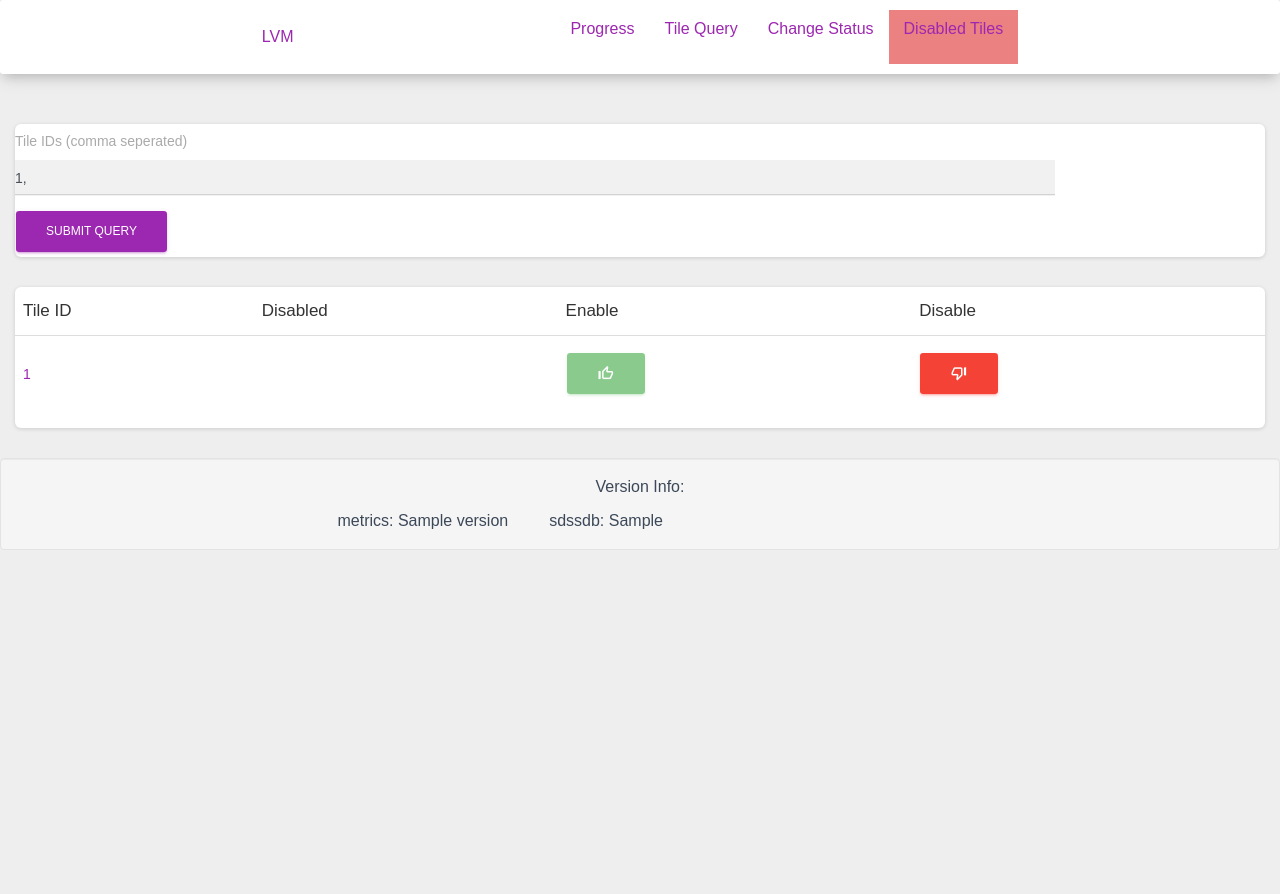
After one commit to sdss/viki, a Python web app: template python/viki/templates/disabled.html in a window 1280 px wide. The commit adds this page. Run offline with Jinja, Linux system fonts and the light colour scheme; the template is opened without the code that fills it: most values are stand-ins (such as "Sample title", 1, 10 or a date in 2020); some libraries are stand-ins or nearby versions.

Commit message:
add enable/disable tiles page

```diff
--- a/python/viki/app.py
+++ b/python/viki/app.py
@@ -55,6 +55,7 @@ from viki.controllers.tileDetail import tileDetail_page
 from viki.controllers.tileQuery import tileQuery_page
 from viki.controllers.progress import progress_page
 from viki.controllers.changeStatus import changeStatus_page
+from viki.controllers.disable import disable_page
 
 app.register_blueprint(index_page)
 app.register_blueprint(localSource)
@@ -63,6 +64,7 @@ app.register_blueprint(tileDetail_page)
 app.register_blueprint(tileQuery_page)
 app.register_blueprint(progress_page)
 app.register_blueprint(changeStatus_page)
+app.register_blueprint(disable_page)
 
 @app.errorhandler(404)
 async def page_not_found(e):
--- a/python/viki/controllers/changeStatus.py
+++ b/python/viki/controllers/changeStatus.py
@@ -30,7 +30,7 @@ async def changeStatus():
                     else:
                         tile_ids = [int(t_text)]
                 except:
-                    errors.append("invalid design input")
+                    errors.append("invalid tile id input")
                     tile_ids = list()
         if "exp_no" in request.args:
             e_text = request.args["exp_no"]
@@ -41,7 +41,7 @@ async def changeStatus():
                     else:
                         exp_nos = [int(e_text)]
                 except:
-                    errors.append("invalid design input")
+                    errors.append("invalid exp no input")
                     exp_nos = list()
 
     stat = await wrapBlocking(tileStatus, tile_ids=tile_ids,
--- /dev/null
+++ b/python/viki/templates/disabled.html
@@ -0,0 +1,161 @@
+<!DOCTYPE html>
+{% extends "layout.html" %}
+{% set active_page = "disabled" %}
+
+{% block head %}
+  <meta name="robots" content="noindex" />
+  <meta content="text/html; charset=UTF-8" http-equiv="content-type"/>
+  <title>Change Status</title>
+  <meta http-equiv="refresh" CONTENT="600"/>
+
+<style>
+  * {
+    box-sizing: border-box;
+  }
+
+  body {
+    font: 16px Arial;
+  }
+
+  /*the container must be positioned relative:*/
+  .autocomplete {
+    position: relative;
+    display: inline-block;
+  }
+
+  input {
+    border: 1px solid transparent;
+    background-color: #f1f1f1;
+    padding: 10px;
+    font-size: 16px;
+  }
+
+  input[type=text] {
+    background-color: #f1f1f1;
+    width: 100%;
+  }
+
+  input[type=submit] {
+    background-color: DodgerBlue;
+    color: #fff;
+    cursor: pointer;
+  }
+
+  .autocomplete-items {
+    position: absolute;
+    border: 1px solid #d4d4d4;
+    border-bottom: none;
+    border-top: none;
+    z-index: 99;
+    /*position the autocomplete items to be the same width as the container:*/
+    top: 100%;
+    left: 0;
+    right: 0;
+  }
+
+  .autocomplete-items div {
+    padding: 10px;
+    cursor: pointer;
+    background-color: #fff;
+    border-bottom: 1px solid #d4d4d4;
+  }
+
+  /*when hovering an item:*/
+  .autocomplete-items div:hover {
+    background-color: #e9e9e9;
+  }
+
+  /*when navigating through the items using the arrow keys:*/
+  .autocomplete-active {
+    background-color: DodgerBlue !important;
+    color: #ffffff;
+  }
+</style>
+
+{% endblock head %}
+
+{% block body %}
+
+<div class="card">
+<form autocomplete="off" action="/disabled.html">
+  <div class="form-row">
+    <div class="form-group col-md-10">
+      <label for="tiles">Tile IDs (comma seperated)</label>
+      <input id="tiles" name="tiles" type="text" class="form-control" {% if tile_ids|length > 0 %} value="{% for t in tile_ids %}{{t}}, {% endfor %}"{% endif %}>
+    </div>
+  </div>
+  <button type="submit" class="btn btn-primary">Submit Query</button>
+</form>
+</div>
+
+
+<div class="card card-nav-tabs">
+  <table class="table">
+    <thead>
+      <tr>
+        <th>Tile ID</th>
+        <th>Disabled</th>
+        <th>Enable</th>
+        <th>Disable</th>
+      </tr>
+    </thead>
+    <tbody>
+      {% for tile in tiles %}
+        <tr>
+          <td><a href="tileDetail.html?tile_id={{tile.tile_id}}">{{tile.tile_id}}</a></td>
+          <td id="{{tile.tile_id}}-disabled" {% if tile.disabled %}style="color:red"{% endif %}>{{tile.disabled}}</td>
+          <td>
+            <button type="button" title="enable" class="btn btn-success"
+            onclick="disableTile({{tile.tile_id}}, false)"
+            id="{{tile.tile_id}}-enable-button"
+            {% if not tile.disabled %} disabled {% endif %}>
+              <i class="material-icons">thumb_up_off_alt</i>
+          </button>
+          </td>
+          <td>
+            <button type="button" title="disable" class="btn btn-danger"
+            onclick="disableTile({{tile.tile_id}}, true)"
+            id="{{tile.tile_id}}-disable-button"
+            {% if tile.disabled %} disabled {% endif %}>
+              <i class="material-icons">thumb_down_off_alt</i>
+          </button>
+          </td>
+        </tr>
+      {% endfor %}
+    </tbody>
+  </table>
+</div>
+
+<script>
+  function disableTile(tile_id, disable){
+    let args = "?tile_id=" + tile_id;
+    args += "&disable=" + disable;
+    $.getJSON('/disableTile/' + args, function (status) {
+      if (status == "failed"){
+        alert("Something went wrong!")
+      }
+      else{
+        let enableBtnName = tile_id + "-enable-button";
+        let enableButton = document.getElementById(enableBtnName);
+        let disableBtnName = tile_id + "-disable-button";
+        let disableButton = document.getElementById(disableBtnName);
+        let divName = tile_id + "-" + 'disabled';
+        let statusText = document.getElementById(divName);
+        if (status == "disabled"){
+          statusText.innerText = "true";
+          statusText.style.color = "red";
+          enableButton.disabled = false;
+          disableButton.disabled = true;
+        }
+        else{
+          statusText.innerText = "false";
+          statusText.style.color = "black";
+          enableButton.disabled = true;
+          disableButton.disabled = false;
+        }
+      }
+    });
+  };
+</script>
+
+{% endblock body %}
--- a/python/viki/templates/header.html
+++ b/python/viki/templates/header.html
@@ -20,6 +20,11 @@
           <p>Change Status</p>
         </a>
       </li>
+      <li class="nav-item" {% if active_page == "disabled" %} style="background-color: rgba(224, 45, 45, .6);" {% endif %}>
+        <a class="nav-link" href="/disabled.html">
+          <p>Disabled Tiles</p>
+        </a>
+      </li>
     </ul>
   </div>
 
```
Also changed, not shown: python/viki/controllers/disable.py (added, +56 -0 lines), python/viki/dbConvenience.py (+36 -0 lines).
